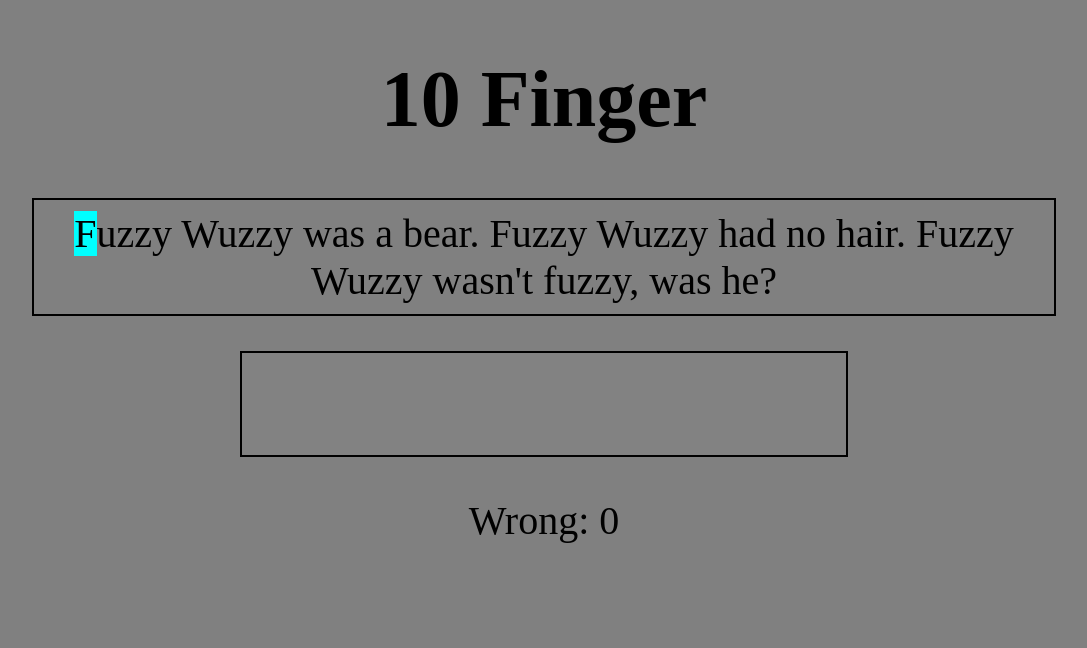
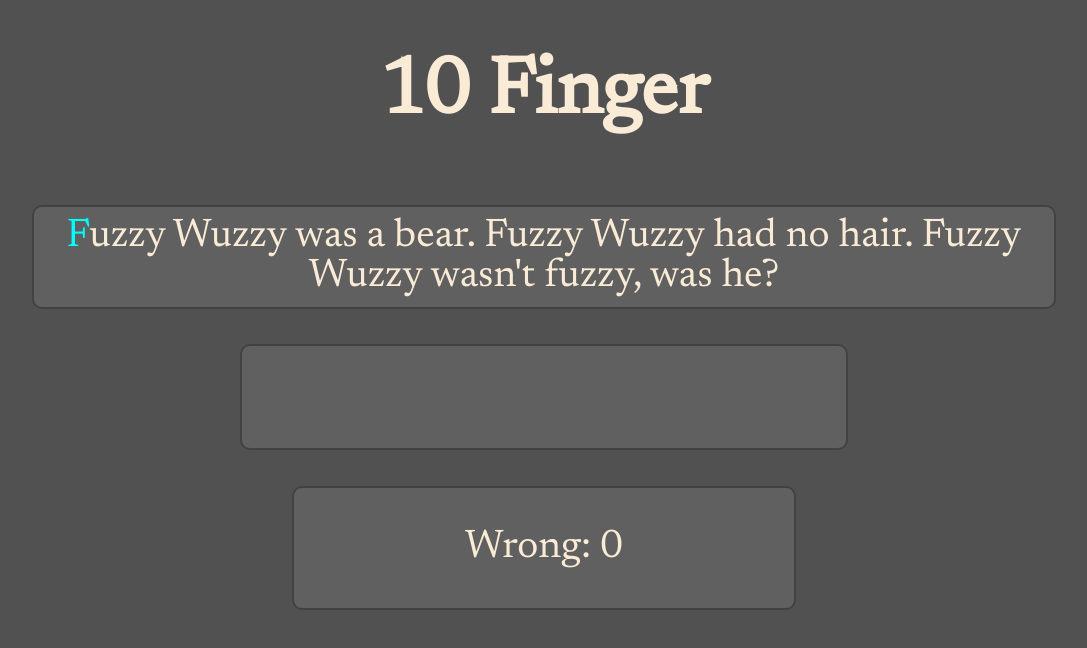
Before and after one commit to JannesKoe/10-finger-type-trainer, a plain HTML site: page index.html in a window 1280 px wide. Shown: the whole page, without its empty margins (96-1183 px from the left). Drawn offline with nearby package versions, Linux system fonts and the light colour scheme.

Commit message:
Add files via upload

```diff
--- a/index.html
+++ b/index.html
@@ -3,6 +3,7 @@
 
 <head>
     <script src="https://ajax.googleapis.com/ajax/libs/jquery/3.5.1/jquery.min.js"></script>
+    <link rel="stylesheet" href="https://fonts.googleapis.com/css?family=Newsreader">
     <meta charset="UTF-8">
     <title>10 Finger</title>
     <link href="style.css" rel="stylesheet" />
@@ -15,7 +16,7 @@
             <h1>10 Finger</h1>
         </div>
     </div>
-
+    <br>
     <div class="center">
         <div class="font">
             <div class="box" id="box">
@@ -27,7 +28,11 @@
             <input class="input" type="text" id="myInput" oninput="input()">
         </form>
     </div>
-    <p class="font" id="wrongtyping"></p>
+    <br>
+    <br>
+    <div class="board">
+        <p class="font" id="wrongtyping"></p>
+    </div>
 </body>
 <script src="main.js"></script>
 
--- a/main.js
+++ b/main.js
@@ -2,10 +2,13 @@ manytexts() //call function manytexts()
 highlight(0) //call function highlight() to highlight the first letter
 
 let wrong = 0; //Definition for wrong
+let position = 0; //Definition for current position in text
 document.getElementById("wrongtyping").innerHTML = "Wrong: " + wrong; //wrong output at the beginning
-let position = 0; // letter position
+let minutecache = new Date().getMinutes(); //Defines the last minute
+
 
 function input() {
+
     document.getElementById("box").innerHTML = textoutput //textouput
 
     let input = document.getElementById("myInput").value; //input definition
@@ -18,15 +21,15 @@ function input() {
     } else { //if  the input isn't the same as the letter
         highlight(position) //highlight call again with the old position
         wrong += 1; //wrong get add +1
-        wrongtyping.innerHTML = "Wrong: " + wrong; //wrong will updatet in the html
+        wrongtyping.innerHTML = "wrong: " + wrong; //wrong will updatet in the html
         setTimeout(clearInput, 0); //call function highlight with the new position
     }
 
     if (position >= textoutput.length) { //if the text is on the end
         position = 0; //position updated to 0 again
-        wrong = 0; //wrong updated to 0 again
         setTimeout(manytexts, 0); //manytextes has to be called with a "setTimeout()" cause idk why
         alert("Finish") //Finish will get alert
+        wrong = 0; //wrong updated to 0 again
     }
 } //function input end
 
@@ -39,21 +42,21 @@ var textoutput; //String with the text
 function manytexts() { //text will get from there
 
     //all defintion of the textes at the moment
-    let texts = ["He sells seashells by the seashore",
+    let texts = ["He sells seashells by the seashore.",
     "How can a clam cram in a clean cream can?",
-    "I scream, you scream, we all scream for ice cream",
-    "I saw Susie sitting in a shoeshine shop",
-    "Susie works in a shoeshine shop. Where she shines she sits, and where she sits she shines",
+    "I scream, you scream, we all scream for ice cream.",
+    "I saw Susie sitting in a shoeshine shop.",
+    "Susie works in a shoeshine shop. Where she shines she sits, and where she sits she shines.",
     "Fuzzy Wuzzy was a bear. Fuzzy Wuzzy had no hair. Fuzzy Wuzzy wasn't fuzzy, was he?",
     "Can you can a can as a canner can can a can?",
-    "I have got a date at a quarter to eight; I'll see you at the gate, so don't be late",
-    "You know New York, you need New York, you know you need unique New York",
-    "Saw a kitten eating chicken in the kitchen",
+    "I have got a date at a quarter to eight; I'll see you at the gate, so don't be late.",
+    "You know New York, you need New York, you know you need unique New York.",
+    "Saw a kitten eating chicken in the kitchen.",
     "If a dog chews shoes, whose shoes does he choose?",
-    "I thought I thought of thinking of thanking you",
+    "I thought I thought of thinking of thanking you.",
     "Peter Piper picked a peck of pickled peppers. A peck of pickled peppers Peter Piper picked. If Peter Piper picked a peck of pickled peppers? Where's the peck of pickled peppers Peter Piper picked?",
-    "I slit the sheet, the sheet I slit, and on the slitted sheet I sit",
-    "Good blood, bad blood"
+    "I slit the sheet, the sheet I slit, and on the slitted sheet I sit.",
+    "Good blood, bad blood."
     ];
     //all defintion of the textes at the momen
     let rdm = Math.round(Math.random() * (texts.length - 1)); //random Number for a random row of textes
@@ -72,7 +75,11 @@ function manytexts() { //text will get from there
 
 function highlight(index) {
     var text = $("#box").text();
-    text = text.substr(0, index) + "<span style='background-color: aqua'>" + text[index] + "</span>" + text.substr(index + 1, text.length);
+    if (text[index] == " ") {
+        text = text.substr(0, index) + "<span class=\"highlight\">_</span>" + text.substr(index + 1, text.length);
+    } else {
+        text = text.substr(0, index) + "<span class=\"highlight\">" + text[index] + "</span>" + text.substr(index + 1, text.length);
+    }
     $("#box").html(text);
 }
 
--- a/style.css
+++ b/style.css
@@ -1,19 +1,23 @@
 body {
-    background: grey;
+    background: #515151;
 }
 
 .box {
     position: relative;
     width: 1000px;
     min-height: 50px;
-    border: 2px solid black;
+    border: 2px solid #424242;
+    border-radius: 10px;
     margin: 0px auto;
     padding: 10px;
+    background-color: #606060;
 }
 
 .font {
     text-align: center;
     font-size: 40px;
+    color: antiquewhite;
+    font-family: "Newsreader", sans-serif;
 }
 
 .center {
@@ -25,11 +29,12 @@ body {
     height: 100px;
     width: 600px;
     margin-top: 35px;
-    border: 2px solid black;
+    border: 2px solid #424242;
+    border-radius: 10px;
     z-index: 2;
     text-align: center;
     font-size: 40px;
-    background: #828282;
+    background: #606060;
 }
 
 .letter {
@@ -38,6 +43,22 @@ body {
     max-width: 100px;
     margin-left: 900px;
     margin-bottom: 20px;
-    border: 2px solid black;
+    border: 2px solid #424242;
+    border-radius: 10px;
     font-size: 80px;
 }
+
+.board {
+    margin: 0px auto;
+    text-align: center;
+    height: auto;
+    width: 500px;
+    z-index: auto;
+    border: 2px solid #424242;
+    border-radius: 10px;
+    background-color: #606060;
+}
+
+.highlight {
+    color:aqua;
+}
```
